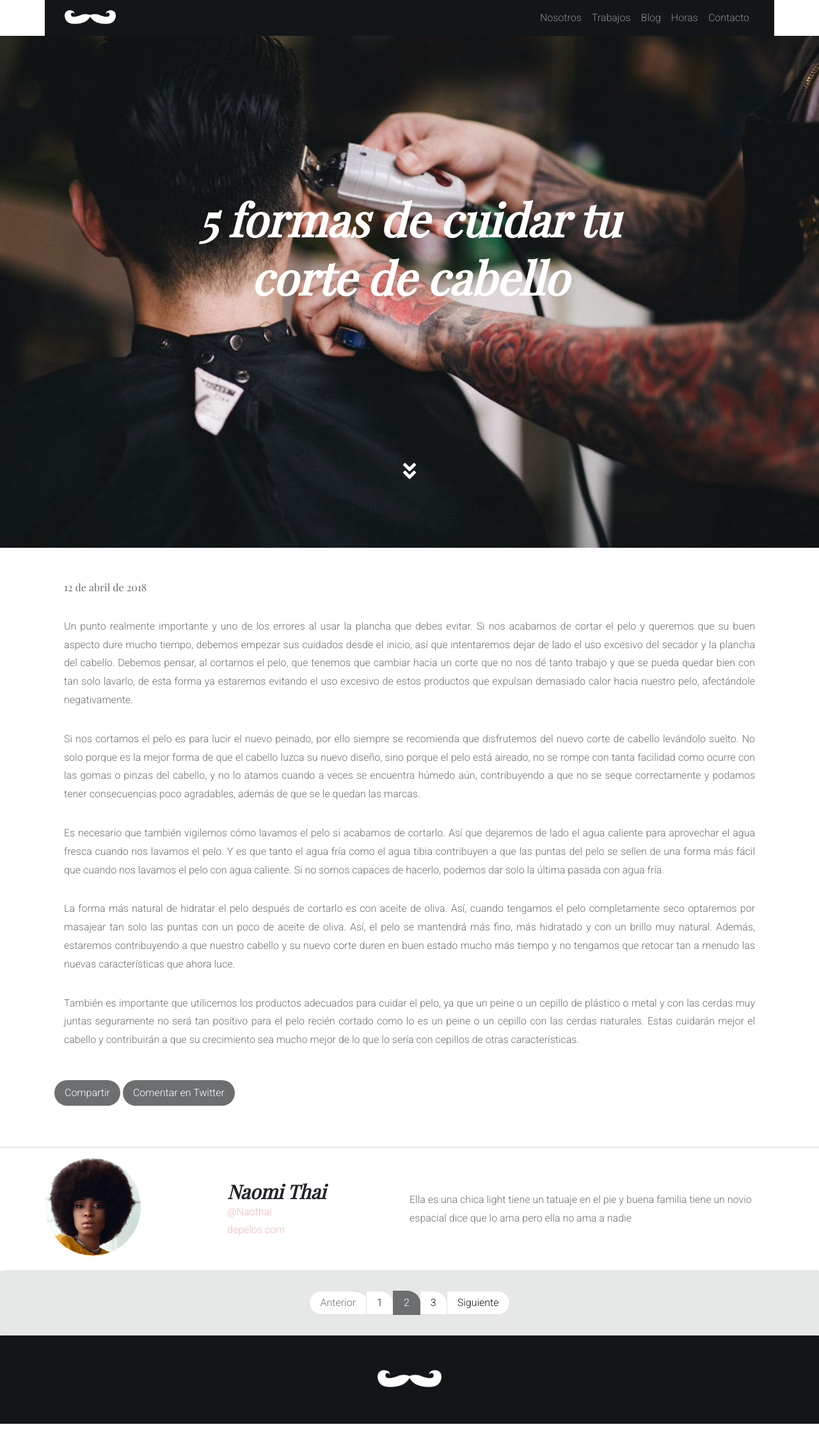
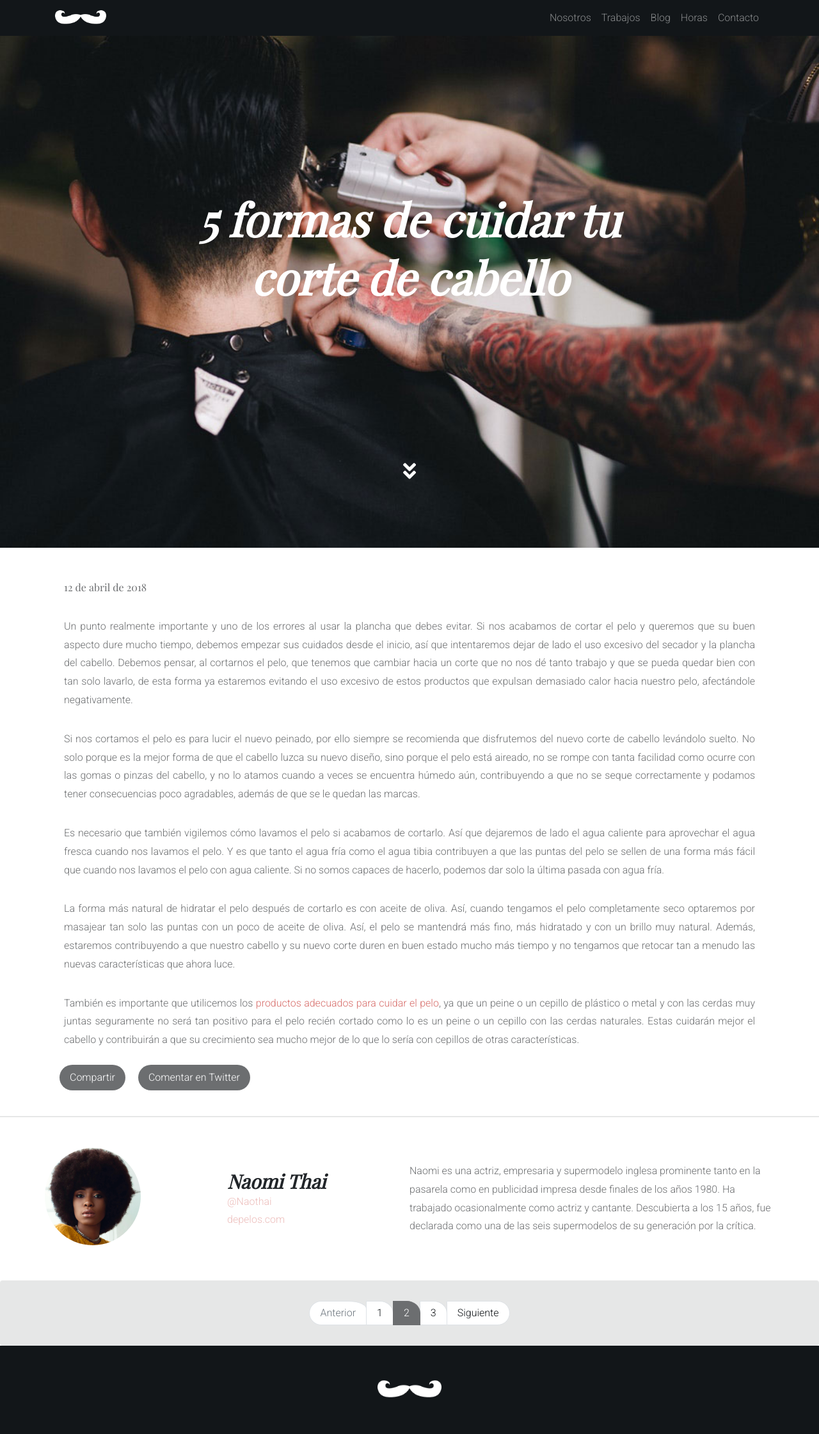
Before and after one commit to conilastra/barbershop, a plain HTML site: page index.html in a window 1280 px wide. Shown: the whole page at 64% size. Drawn offline with nearby package versions, Linux system fonts and the light colour scheme; a web font is replaced by a local one.

Commit message:
correcciones en navbar y blog-entry

```diff
--- a/assets/sass/base/base.scss
+++ b/assets/sass/base/base.scss
@@ -1,6 +1,7 @@
 body {
     background-color: $white;
     font-family: $roboto;
+    max-width: 100vw;
 
     p {
         font-family: $roboto;
@@ -13,7 +14,15 @@ body {
         font-size: $xx-large;
     }
 
-    i {
-        color: $white;
+    a {
+        color: $ruddy-pink;
+
+        &:hover {
+            color: $eerie-black;
+            }
+
+        &:active {
+            color: $platinum;
+            }
     }
 }
--- a/assets/sass/components/buttons.scss
+++ b/assets/sass/components/buttons.scss
@@ -10,7 +10,7 @@
     display: inline-block;
     font-size: $medium;
     font-weight: 300;
-    margin: 2em 0;
+    margin: 0.5em;
 
 
     &:hover {
@@ -21,4 +21,10 @@
         border-block-end-color: $platinum;
     }
 
+    @media (max-width: 768px) {
+        & {
+            font-size: $small;
+          }
+        }
+
 }
--- a/assets/sass/layout/author-section.scss
+++ b/assets/sass/layout/author-section.scss
@@ -1,5 +1,5 @@
 .author {
-    padding: 1em;
+    padding: 3em 1em;
     border-style: solid;
     border-top: 2px solid $platinum;
 
--- a/assets/sass/layout/blog-entry.scss
+++ b/assets/sass/layout/blog-entry.scss
@@ -1,22 +1,18 @@
 .blog-entry {
     background-color: $white;
-    padding: 2em 0;
     text-align: justify;
+    max-width: 100vw;
+    padding: 2rem 0;
 
-    .blog-entry__date {
+    &__date {
         font-family: $playfair;
         font-weight: 400;
     }
+
+    @media (max-width: 768px) {
+        &--center-buttons {
+            display: flex;
+            justify-content: center;
+          }
+        }
 }
-
-@media (max-width: 767.98px) {
-
-    .blog-entry__buttons {
-        display: table;
-        margin: 0 auto;
-
-       .nickel-button {
-           margin-right: 0.5em;
-       }
-    }
-}
--- a/assets/sass/layout/navbar.scss
+++ b/assets/sass/layout/navbar.scss
@@ -1,5 +1,6 @@
 .navigation {
     background-color: $eerie-black;
+    width: 100vw;
 
     i {
         color: $white;
--- a/index.html
+++ b/index.html
@@ -17,8 +17,8 @@
 
 <body>
     <header>
-        <div class="container navigation">
-            <nav class="nav navbar navbar-expand-lg navbar-dark">
+        <div class="navigation">
+            <nav class="container nav navbar navbar-expand-lg navbar-dark">
                 <img class="nav__logo" src="assets/img/logo.png" alt="">
                 <button class="navbar-toggler toggler-example" type="button" data-toggle="collapse"
                     data-target="#navbarSupportedContent1" aria-controls="navbarSupportedContent1" aria-expanded="false"
@@ -86,7 +86,7 @@
                     cuando nos lavamos el pelo con agua caliente. Si no somos capaces de hacerlo, podemos dar solo la
                     última
                     pasada con agua fría.</p>
-                <p>La forma más natural de hidratar el pelo después de cortarlo es con aceite de oliva. Así, cuando
+                <p class="d-none d-md-block">La forma más natural de hidratar el pelo después de cortarlo es con aceite de oliva. Así, cuando
                     tengamos
                     el pelo completamente seco optaremos por masajear tan solo las puntas con un poco de aceite de
                     oliva.
@@ -94,7 +94,8 @@
                     contribuyendo a que nuestro cabello y su nuevo corte duren en buen estado mucho más tiempo y no
                     tengamos
                     que retocar tan a menudo las nuevas características que ahora luce.</p>
-                <p>También es importante que utilicemos los productos adecuados para cuidar el pelo, ya que un peine o
+                <p class="d-none d-md-block">También es importante que utilicemos los <a
+                    href="#">productos adecuados para cuidar el pelo</a>, ya que un peine o
                     un
                     cepillo de plástico o metal y con las cerdas muy juntas seguramente no será tan positivo para el
                     pelo
@@ -103,7 +104,7 @@
                     características.</p>
             </article>
 
-            <div class="blog-entry__buttons">
+            <div class="blog-entry--center-buttons">
                 <button class="nickel-button">Compartir</button>
                 <button class="nickel-button">Comentar en Twitter</button>
             </div>
@@ -126,11 +127,10 @@
 
 
                 <div class="col-6 d-none d-md-block author__bio">
-                    <p>Ella es una chica light
-                        tiene un tatuaje en el pie y buena familia
-                        tiene un novio espacial
-                        dice que lo ama pero
-                        ella no ama a nadie</p>
+                    <p>Naomi es una actriz, empresaria y supermodelo inglesa prominente tanto en la pasarela como en
+                        publicidad impresa desde finales de los años 1980. Ha trabajado ocasionalmente como actriz y
+                        cantante. Descubierta a los 15 años, fue declarada como una de las seis supermodelos de su
+                        generación por la crítica.</p>
                 </div>
             </div>
         </div>
```
Also changed, not shown: assets/css/main.css, 1 other file.
